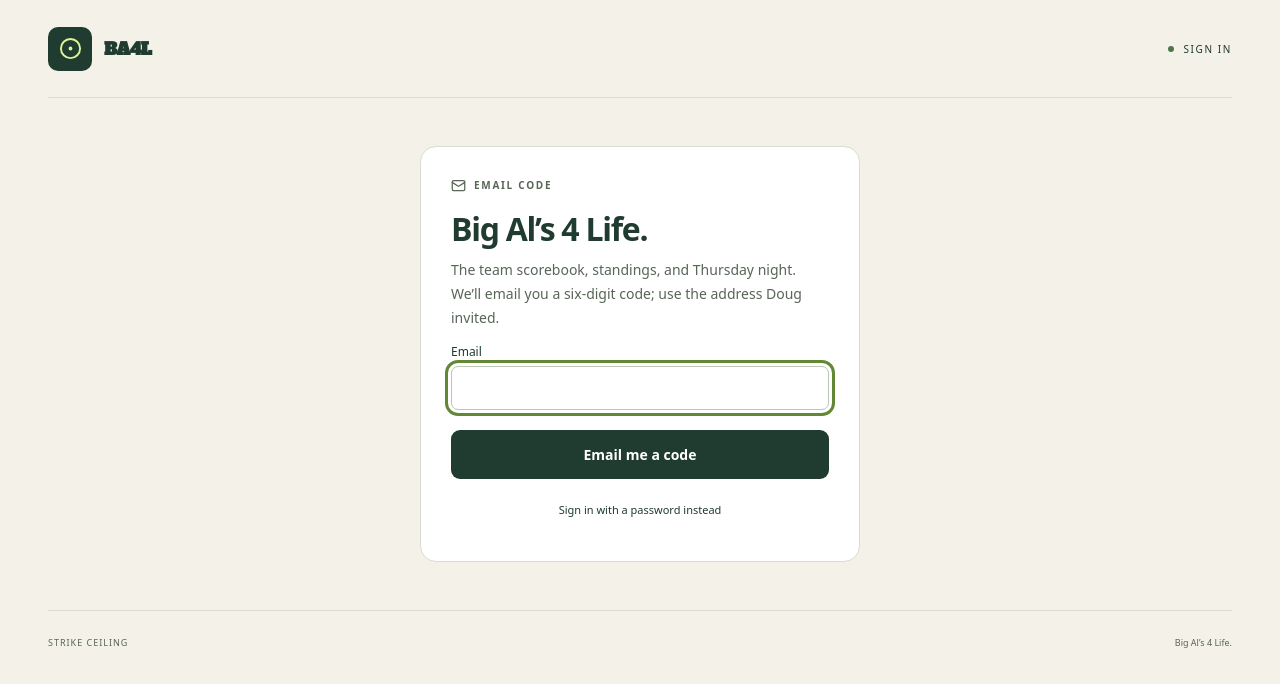
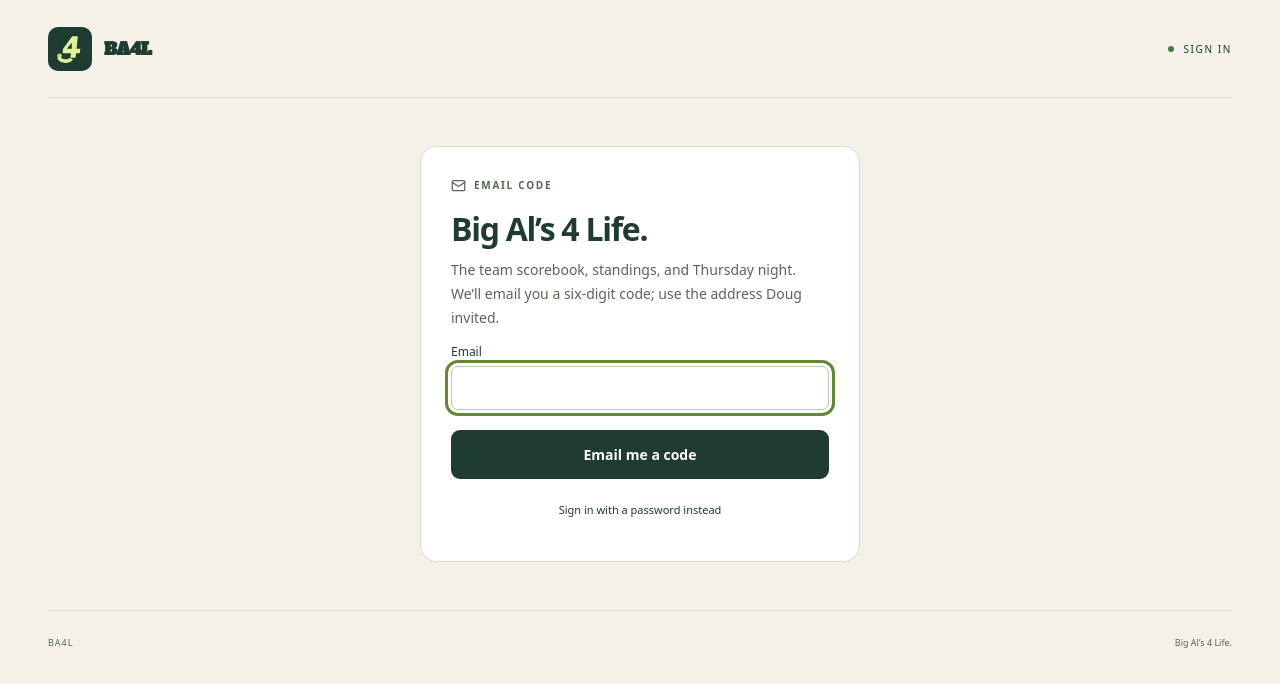
Before and after one commit to kvadou/bigals4life, a Next.js app in the folder web/: page /login in a window 1280 px wide. Shown: the top 684 px of the page. Built offline with nearby package versions, Linux system fonts and the light colour scheme.

Commit message:
Polish shared web colors and BA4L sign-in branding

```diff
--- a/web/app/login/page.tsx
+++ b/web/app/login/page.tsx
@@ -1,7 +1,8 @@
 "use client";
 import { Suspense, useState } from "react";
-import { CircleDot, KeyRound, Mail } from "lucide-react";
+import { KeyRound, Mail } from "lucide-react";
 import Link from "next/link";
+import { BrandMark } from "../components/brand-mark";
 import { useSearchParams } from "next/navigation";
 import { supabaseBrowser } from "@/lib/supabase-browser";
 
@@ -61,7 +62,7 @@ function LoginForm() {
     remember(); finish();
   };
   return <main>
-    <header className="topbar"><Link className="brand" href="/" aria-label="Strike Ceiling home"><span className="brand-icon"><CircleDot size={23}/></span>BA4L</Link><span className="league-tag"><span/> SIGN IN</span></header>
+    <header className="topbar"><Link className="brand" href="/" aria-label="Big Al's 4 Life home"><span className="brand-icon"><BrandMark size={36}/></span>BA4L</Link><span className="league-tag"><span/> SIGN IN</span></header>
     <section className="login-card">
       <div className="eyebrow">{stage === "email" && mode === "password" ? <><KeyRound size={15}/> MEMBERS ONLY</> : <><Mail size={15}/> EMAIL CODE</>}</div>
       {stage === "email" && <>
@@ -95,7 +96,7 @@ function LoginForm() {
       {stage === "done" && <><h1>You&rsquo;re in.</h1><p>Taking you back to the scorebook…</p></>}
       {error && <p className="photo-error" role="alert">{error}</p>}
     </section>
-    <footer><span>STRIKE CEILING</span><span>Big Al&rsquo;s 4 Life.</span></footer>
+    <footer><span>BA4L</span><span>Big Al&rsquo;s 4 Life.</span></footer>
   </main>;
 }
 
--- a/web/app/waiting/page.tsx
+++ b/web/app/waiting/page.tsx
@@ -1,10 +1,10 @@
-import { CircleDot } from "lucide-react";
+import { BrandMark } from "../components/brand-mark";
 import Link from "next/link";
 import SignOut from "./sign-out";
 
 export default function WaitingPage() {
   return <main>
-    <header className="topbar"><Link className="brand" href="/" aria-label="Big Al's 4 Life home"><span className="brand-icon"><CircleDot size={23}/></span>BA4L</Link><span className="league-tag"><span/> TEAM ONLY</span></header>
+    <header className="topbar"><Link className="brand" href="/" aria-label="Big Al's 4 Life home"><span className="brand-icon"><BrandMark size={36}/></span>BA4L</Link><span className="league-tag"><span/> TEAM ONLY</span></header>
     <section className="login-card">
       <div className="eyebrow">ALMOST</div>
       <h1>You&rsquo;re signed in, but not on the team yet.</h1>
```
Also changed, not shown: web/app/globals.css, 1 other file (tests, documents, lock files or other folders).
